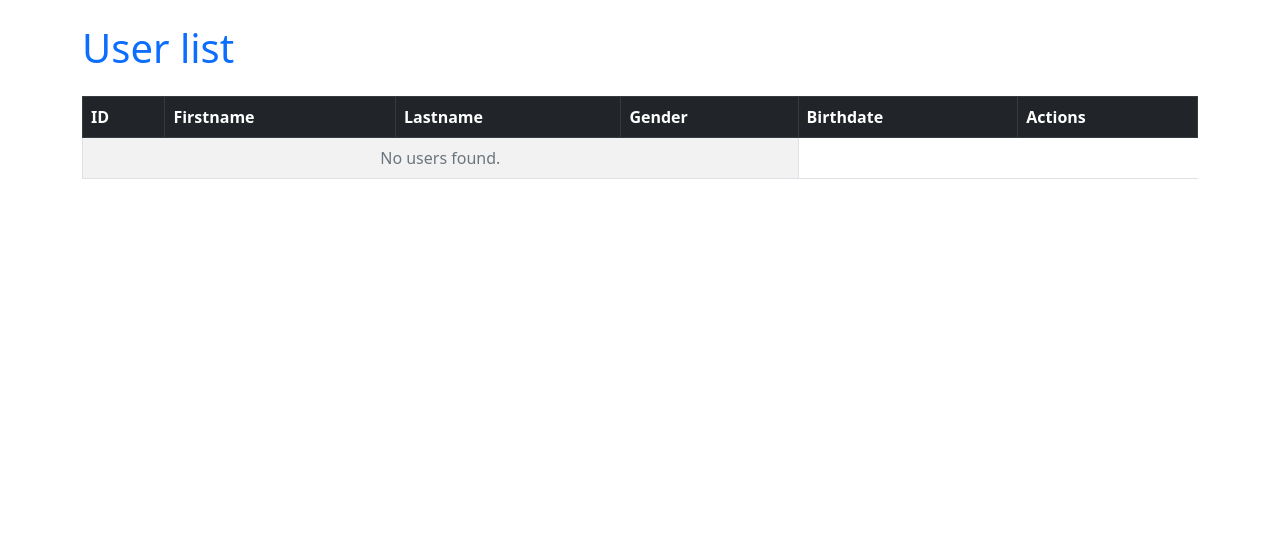
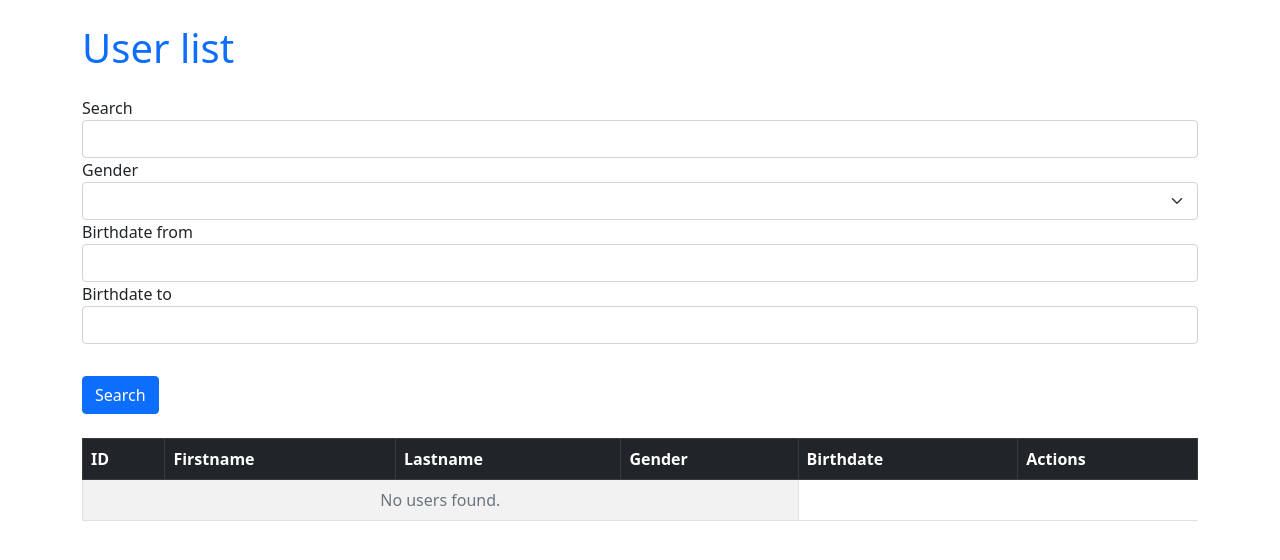
Before and after one commit to karion/gmg_rek, a Symfony app: template symfony-app/templates/user/list.html.twig in a window 1280 px wide. Shown: the top 560 px of the page. Run offline with Twig, Linux system fonts and the light colour scheme; the template is opened without the code that fills it, so the values that code supplies are empty; form fields are guessed from the names that the template uses; some libraries are stand-ins or nearby versions.

Commit message:
Add symfony search logic

```diff
--- a/symfony-app/templates/user/list.html.twig
+++ b/symfony-app/templates/user/list.html.twig
@@ -20,6 +20,36 @@
         </div>
     </div>
 {% endif %}
+<div class="container mt-4">
+    {{ form_start(searchForm, { 'attr': { 'class': 'row row-cols-auto align-items-center g-2 mb-4' } }) }}
+
+        <div class="col">
+            {{ form_label(searchForm.search, null, { 'label_attr': { 'class': 'me-2 mb-0' } }) }}
+            {{ form_widget(searchForm.search, { 'attr': { 'class': 'form-control' } }) }}
+        </div>
+
+        <div class="col">
+            {{ form_label(searchForm.gender, null, { 'label_attr': { 'class': 'me-2 mb-0' } }) }}
+            {{ form_widget(searchForm.gender, { 'attr': { 'class': 'form-select' } }) }}
+        </div>
+
+        <div class="col">
+            {{ form_label(searchForm.birthdate_from, null, { 'label_attr': { 'class': 'me-2 mb-0' } }) }}
+            {{ form_widget(searchForm.birthdate_from, { 'attr': { 'class': 'form-control' } }) }}
+        </div>
+
+        <div class="col">
+            {{ form_label(searchForm.birthdate_to, null, { 'label_attr': { 'class': 'me-2 mb-0' } }) }}
+            {{ form_widget(searchForm.birthdate_to, { 'attr': { 'class': 'form-control' } }) }}
+        </div>
+
+        <div class="col mt-4">
+            <button type="submit" class="btn btn-primary mt-2">Search</button>
+        </div>
+
+    {{ form_end(searchForm) }}
+</div>
+
 
 <div class="container mt-4">
     <table class="table table-striped table-bordered table-hover align-middle">
@@ -71,7 +101,13 @@
             <ul class="pagination justify-content-center">
                 {% for page in 1..pagination.total_pages %}
                     <li class="page-item {{ page == pagination.page_number ? 'active' : '' }}">
-                        <a class="page-link" href="{{ path('user_list', { 'page': page }) }}">{{ page }}</a>
+                       {% if filters is not empty %}
+                            {% set queryParams = filters|merge({'page': page, 'search': filters}) %}
+                        {% else %}
+                             {% set queryParams = ({'page': page}) %}
+                        {% endif %}
+
+                        <a class="page-link" href="{{ path('user_list', queryParams) }}">{{ page }}</a>
                     </li>
                 {% endfor %}
             </ul>
```
Also changed, not shown: symfony-app/src/ApiHandler/Service/PhoenixApiHandler.php (+10 -1 lines), symfony-app/src/App/Controller/User/UserList.php (+16 -2 lines), symfony-app/src/App/Form/SearchType.php (added, +62 -0 lines).
